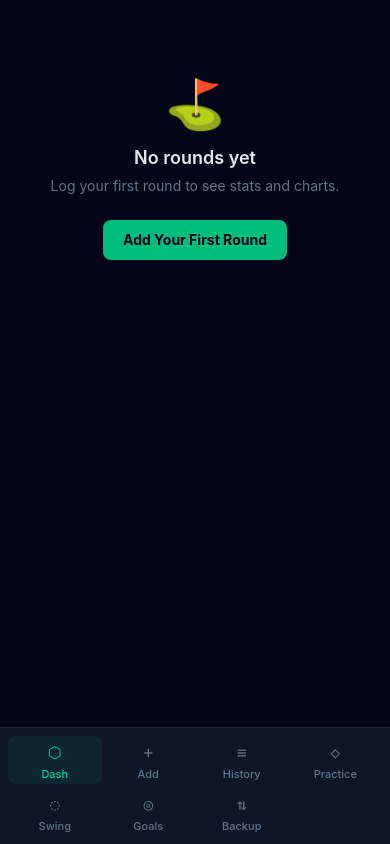
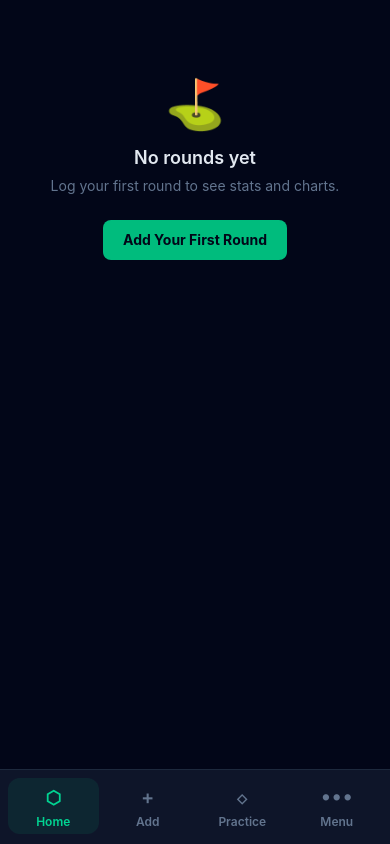
Before and after one commit to EBentjen/golf-tracker, a React (Vite) app: page / in a window 390 px wide. Built offline with nearby package versions, Linux system fonts and the light colour scheme.

Commit message:
Clean up mobile navigation menu

```diff
--- a/src/components/layout/BottomNav.jsx
+++ b/src/components/layout/BottomNav.jsx
@@ -1,36 +1,104 @@
-import { NavLink } from 'react-router-dom';
+import { useState } from 'react';
+import { NavLink, useLocation } from 'react-router-dom';
 
-const links = [
-  { to: '/', label: 'Dash', icon: '⬡' },
+const primaryLinks = [
+  { to: '/', label: 'Home', icon: '⬡' },
   { to: '/add', label: 'Add', icon: '+' },
-  { to: '/history', label: 'History', icon: '≡' },
   { to: '/practice', label: 'Practice', icon: '◇' },
-  { to: '/swing', label: 'Swing', icon: '◌' },
-  { to: '/targets', label: 'Goals', icon: '◎' },
-  { to: '/backup', label: 'Backup', icon: '⇅' },
+];
+
+const menuLinks = [
+  { to: '/history', label: 'Round History', description: 'Scores and past rounds', icon: '≡' },
+  { to: '/swing', label: 'Swing Analyzer', description: 'Upload video for feedback', icon: '◌' },
+  { to: '/targets', label: 'Goals', description: 'Scoring targets', icon: '◎' },
+  { to: '/backup', label: 'Backup', description: 'Export and import data', icon: '⇅' },
 ];
 
 export default function BottomNav() {
+  const [isOpen, setIsOpen] = useState(false);
+  const location = useLocation();
+  const isMenuActive = menuLinks.some(({ to }) => location.pathname.startsWith(to));
+
   return (
+    <>
+      {isOpen && (
+        <button
+          type="button"
+          aria-label="Close navigation menu"
+          className="fixed inset-0 z-40 bg-slate-950/45 backdrop-blur-[2px] md:hidden"
+          onClick={() => setIsOpen(false)}
+        />
+      )}
+
+      <div
+        className={`fixed left-3 right-3 z-50 transition-all duration-200 md:hidden ${
+          isOpen ? 'translate-y-0 opacity-100' : 'pointer-events-none translate-y-3 opacity-0'
+        }`}
+        style={{ bottom: 'calc(5.25rem + env(safe-area-inset-bottom))' }}
+      >
+        <div className="overflow-hidden rounded-2xl border border-slate-700/80 bg-slate-900/98 shadow-2xl shadow-slate-950/60">
+          <div className="border-b border-slate-800 px-4 py-3">
+            <p className="text-xs font-semibold uppercase tracking-[0.18em] text-slate-500">Menu</p>
+          </div>
+          <nav className="p-2">
+            {menuLinks.map(({ to, label, description, icon }) => (
+              <NavLink
+                key={to}
+                to={to}
+                onClick={() => setIsOpen(false)}
+                className={({ isActive }) =>
+                  `flex items-center gap-3 rounded-xl px-3 py-3 transition-colors ${
+                    isActive ? 'bg-emerald-500/10 text-emerald-300' : 'text-slate-200 hover:bg-slate-800'
+                  }`
+                }
+              >
+                <span className="flex h-10 w-10 shrink-0 items-center justify-center rounded-full bg-slate-800 font-mono text-lg text-emerald-300">
+                  {icon}
+                </span>
+                <span className="min-w-0">
+                  <span className="block text-sm font-semibold">{label}</span>
+                  <span className="block truncate text-xs text-slate-500">{description}</span>
+                </span>
+              </NavLink>
+            ))}
+          </nav>
+        </div>
+      </div>
+
       <nav
-      className="md:hidden fixed bottom-0 left-0 right-0 bg-slate-900/95 backdrop-blur border-t border-slate-800 grid grid-cols-4 gap-y-1 px-2 pt-2 z-50"
-      style={{ paddingBottom: 'calc(0.5rem + env(safe-area-inset-bottom))' }}
+        className="fixed bottom-0 left-0 right-0 z-50 grid grid-cols-4 gap-1 border-t border-slate-800 bg-slate-900/95 px-2 pt-2 backdrop-blur md:hidden"
+        style={{ paddingBottom: 'calc(0.6rem + env(safe-area-inset-bottom))' }}
       >
-      {links.map(({ to, label, icon }) => (
+        {primaryLinks.map(({ to, label, icon }) => (
           <NavLink
             key={to}
             to={to}
             end={to === '/'}
+            onClick={() => setIsOpen(false)}
             className={({ isActive }) =>
-            `min-h-12 flex flex-col items-center justify-center rounded-lg text-[11px] leading-none font-medium transition-colors ${
+              `flex min-h-14 flex-col items-center justify-center rounded-xl text-[12px] font-semibold leading-none transition-colors ${
                 isActive ? 'bg-emerald-500/10 text-emerald-400' : 'text-slate-500'
               }`
             }
           >
-          <span className="text-base font-mono mb-1">{icon}</span>
+            <span className="mb-1 font-mono text-lg">{icon}</span>
             {label}
           </NavLink>
         ))}
+
+        <button
+          type="button"
+          aria-expanded={isOpen}
+          aria-label="Open navigation menu"
+          onClick={() => setIsOpen((open) => !open)}
+          className={`min-h-14 rounded-xl text-[12px] font-semibold leading-none transition-colors ${
+            isOpen || isMenuActive ? 'bg-emerald-500/10 text-emerald-400' : 'text-slate-500'
+          }`}
+        >
+          <span className="mb-1 block font-mono text-lg">{isOpen ? '×' : '•••'}</span>
+          Menu
+        </button>
       </nav>
+    </>
   );
 }
```
Lines whose indentation alone changed are shown as unchanged.
